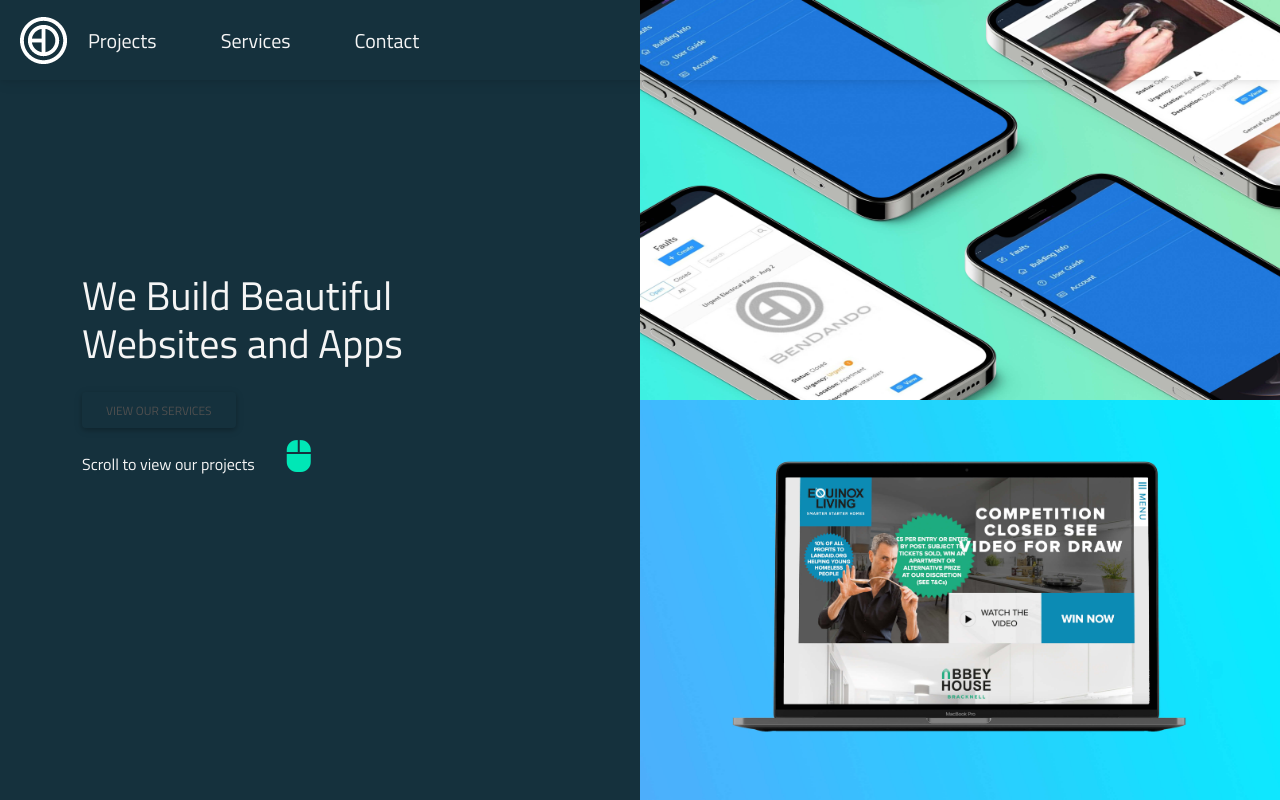
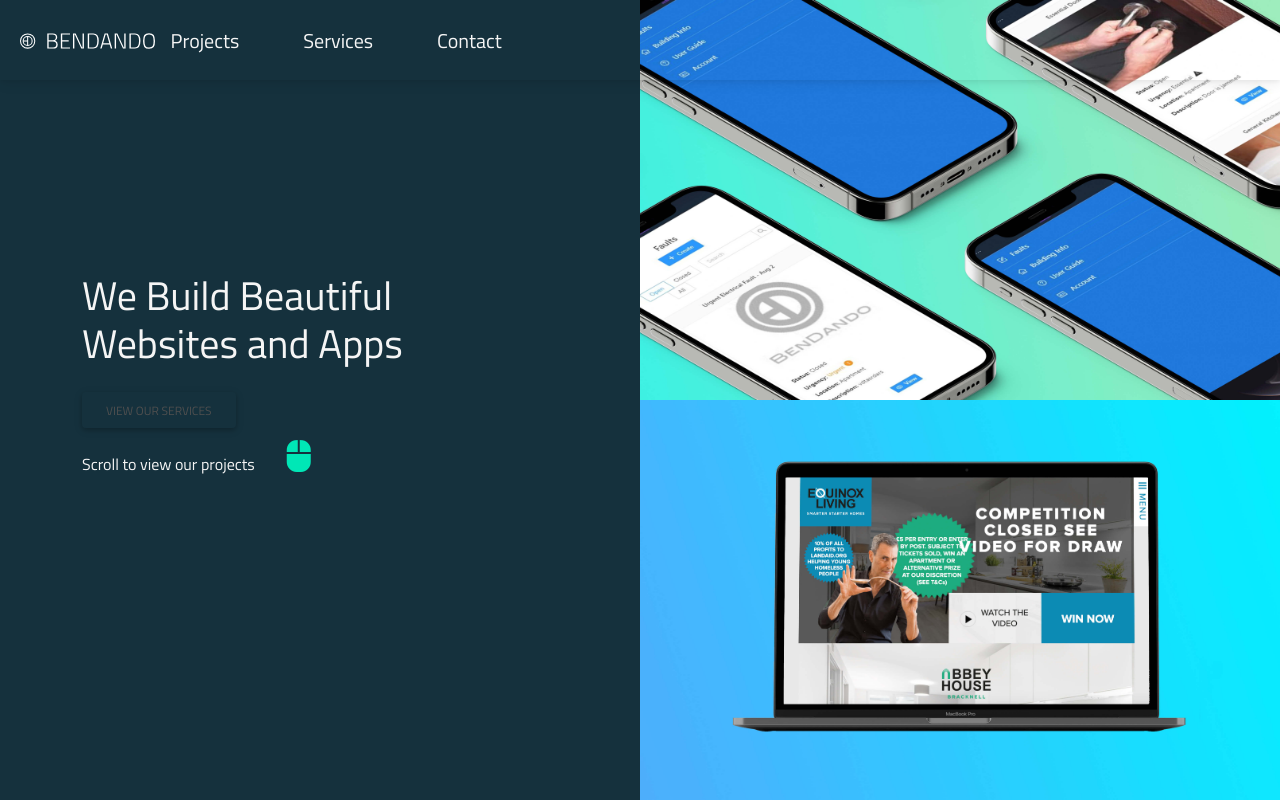
Before and after one commit to bendandoSolo/bendando, a Next.js app: page / in a window 1280 px wide. Built offline with nearby package versions, Linux system fonts and the light colour scheme.

Commit message:
Added Bendando SVG Logo

```diff
--- a/components/Navbar.js
+++ b/components/Navbar.js
@@ -18,7 +18,7 @@ export default function Navbar({ bgColor }) {
         <Link href="/">
           <a className="navbar-brand ms-2" aria-label="Homepage Logo Link">
             <img
-              src="/images/logo.png"
+              src="/images/bendando-logo.svg"
               alt="Bendando brand logo"
               width="48px"
               height="48px"
--- a/styles/layout/_global.scss
+++ b/styles/layout/_global.scss
@@ -378,6 +378,13 @@ nav a {
   box-shadow: none;
   position: fixed;
   z-index: 10000;
+
+  &-brand {
+    img {
+      width: 100%;
+      max-width: 150px;
+    }
+  }
 }
 
 @media screen and (max-width: 992px) {
@@ -681,7 +688,7 @@ footer a:hover {
 }
 
 .navbar-brand {
-  margin-right: 5rem;
+  margin-right: 3rem;
 }
 
 @media screen and (max-width: 991px) {
--- a/styles/main.css
+++ b/styles/main.css
@@ -511,6 +511,10 @@ nav a {
   position: fixed;
   z-index: 10000;
 }
+.navbar-brand img {
+  width: 100%;
+  max-width: 150px;
+}
 
 @media screen and (max-width: 992px) {
   .navbar {
@@ -801,7 +805,7 @@ footer a:hover {
 }
 
 .navbar-brand {
-  margin-right: 5rem;
+  margin-right: 3rem;
 }
 
 @media screen and (max-width: 991px) {
```
Also changed, not shown: public/images/bendando-logo.svg (renamed from public/images/Bendando white logo 2.svg), 1 other file (tests, documents, lock files or other folders).
